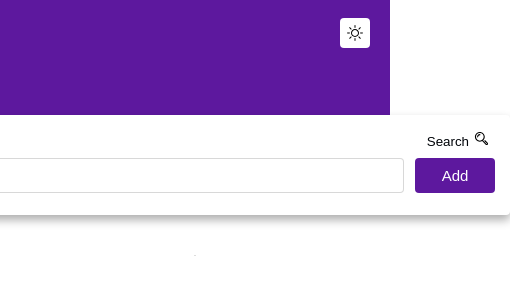
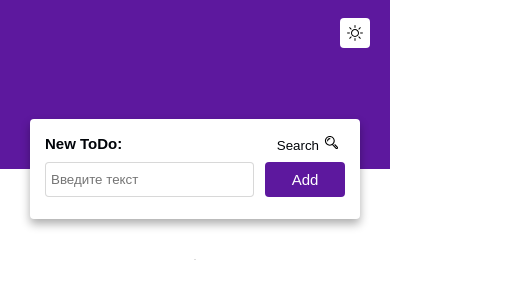
Before and after one commit to P-voZavr/ToDolist-react, a React (Vite) app: page / in a window 390 px wide. Shown: the top 300 px of the page, 510 px wide, since content can reach past the window. Built offline with nearby package versions, Linux system fonts and the light colour scheme.

Commit message:
adaptive html

```diff
--- a/index.html
+++ b/index.html
@@ -2,6 +2,7 @@
 <html lang="en">
   <head>
     <meta charset="UTF-8" />
+    <meta name="viewport" content="width=device-width, initial-scale=1.0" />
     <link rel="icon" href="../src/img/beer-27.png" />
     <title>ToDoList2.0</title>
   </head>
--- a/src/components/PointerButtons/style.css
+++ b/src/components/PointerButtons/style.css
@@ -46,3 +46,9 @@
   border-bottom: 1px solid var(--border-color);
   padding-bottom: 4px;
 }
+
+@media screen and (max-height: 680px) {
+  .PointButtonDiv {
+    top: 580px;
+  }
+}
--- a/src/components/ToDoAdd/style.css
+++ b/src/components/ToDoAdd/style.css
@@ -55,3 +55,21 @@
   justify-content: space-between;
   flex-direction: row;
 }
+
+@media (max-width: 600px) {
+  .ToDoAdd {
+    width: 400px;
+  }
+  .TextInput {
+    width: 300px;
+  }
+}
+
+@media (max-width: 400px) {
+  .ToDoAdd {
+    width: 300px;
+  }
+  .TextInput {
+    width: 200px;
+  }
+}
--- a/src/components/TodoObj/style.css
+++ b/src/components/TodoObj/style.css
@@ -97,3 +97,35 @@ input[type="checkbox"]:checked::after {
   width: 21px;
   margin-left: -2px;
 }
+
+@media screen and (max-width: 600px) {
+  .ToDoObj {
+    width: 400px;
+  }
+
+  .p {
+    width: 400px;
+  }
+  .del {
+    width: 400px;
+  }
+}
+
+@media screen and (max-width: 400px) {
+  .ToDoObj {
+    width: 300px;
+  }
+
+  .p {
+    width: 300px;
+  }
+  .del {
+    width: 300px;
+  }
+}
+
+@media screen and (max-height: 680px) {
+  .ToDoObj {
+    height: 30px;
+  }
+}
--- a/src/css/main.css
+++ b/src/css/main.css
@@ -36,8 +36,8 @@ html[data-theme="dark"] {
 .PurpLine {
   display: block;
   background-color: var(--purple);
-  height: 165px;
-  top: 0px;
-  left: 0px;
-  right: 0px;
+  height: 20vh;
+  top: 0;
+  left: 0;
+  right: 0;
 }
```
